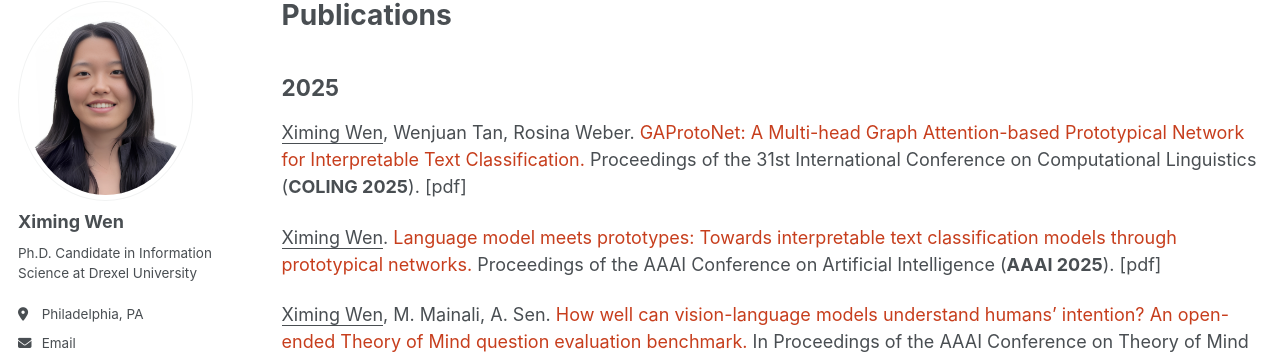
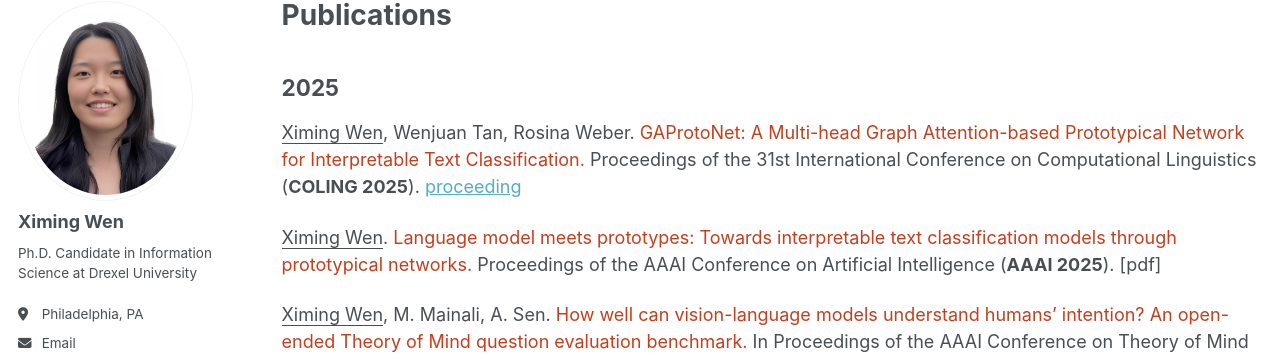
Before and after one commit to ximingwen/ximingwen.github.io, a Jekyll site: the page built from _pages/publications.md, in a window 1280 px wide and 900 px high. Shown: the part 98-457 px from the top of the window. Built offline with Jekyll 4.4.1, drawn with Linux system fonts in a browser that asks for light colours; some web fonts are replaced; a script that is not in the unit is left out.

Commit message:
Update publications.md

```diff
--- a/_pages/publications.md
+++ b/_pages/publications.md
@@ -7,8 +7,7 @@ author_profile: true
 
 
 ## 2025
-
-<u>Ximing Wen</u>, Wenjuan Tan, Rosina Weber. <span style="color: #c73e1d;">GAProtoNet: A Multi-head Graph Attention-based Prototypical Network for Interpretable Text Classification.</span> Proceedings of the 31st International Conference on Computational Linguistics (**COLING 2025**). [pdf]
+<u>Ximing Wen</u>, Wenjuan Tan, Rosina Weber. <span style="color: #c73e1d;">GAProtoNet: A Multi-head Graph Attention-based Prototypical Network for Interpretable Text Classification.</span> Proceedings of the 31st International Conference on Computational Linguistics (**COLING 2025**). [proceeding](https://dl.acm.org/doi/abs/10.1145/3411764.3445674)
 
 <u>Ximing Wen</u>. <span style="color: #c73e1d;">Language model meets prototypes: Towards interpretable text classification models through prototypical networks.</span> Proceedings of the AAAI Conference on Artificial Intelligence (**AAAI 2025**). [pdf]
 
```
